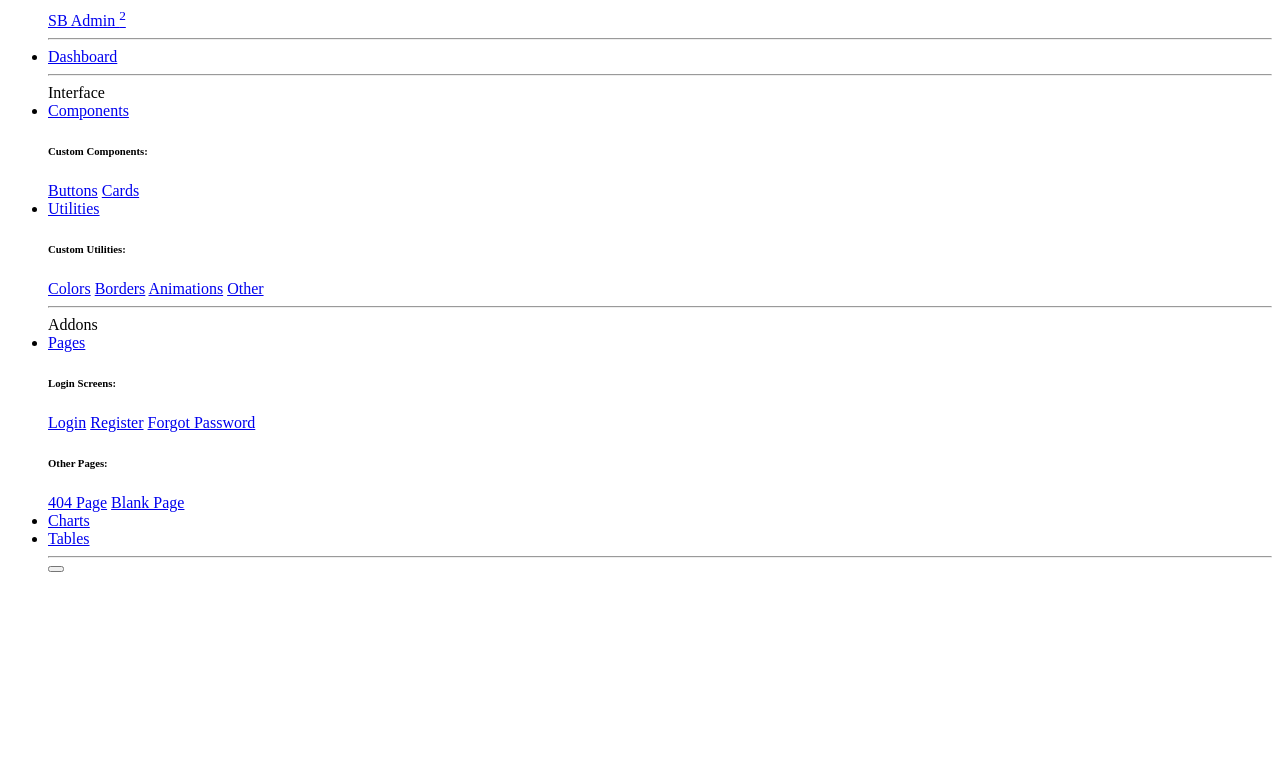
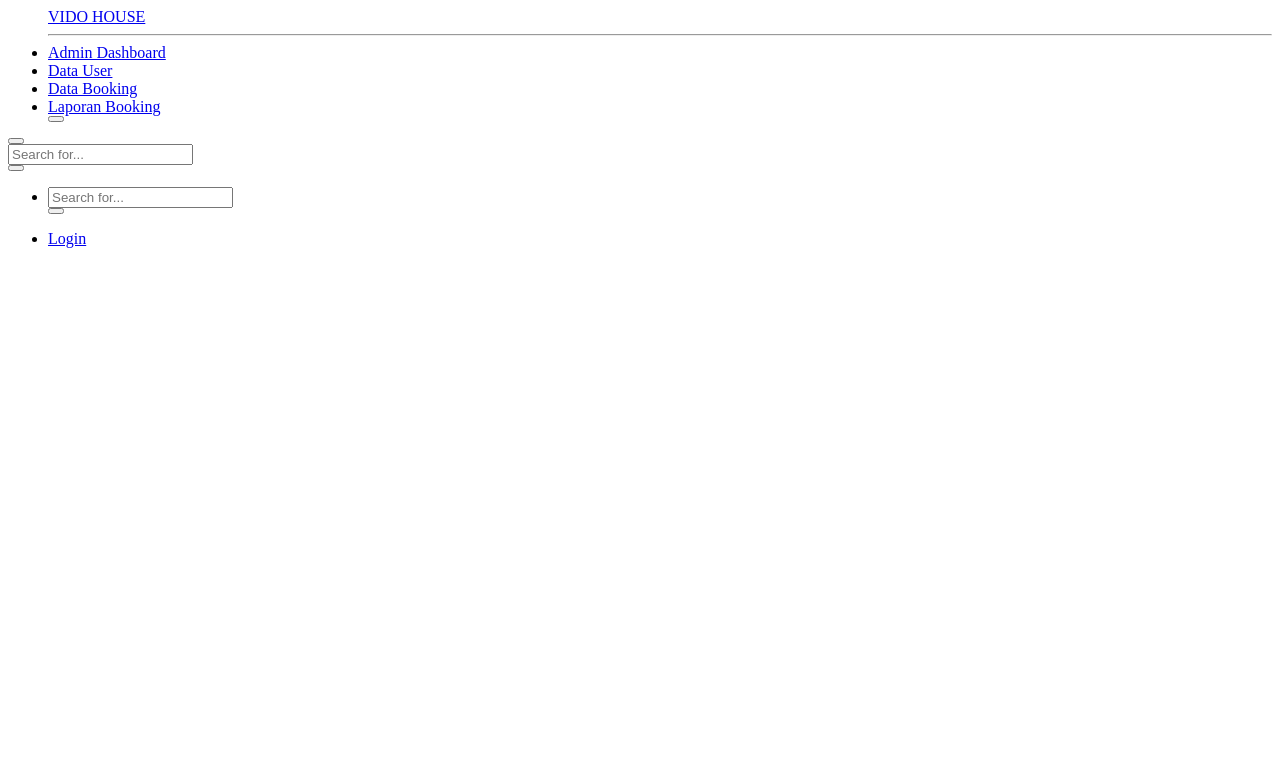
Before and after one commit to ferrysetefanus/vido-house, a CodeIgniter app: the page made by application/views/back/sidebar.php in a window 1280 px wide. Shown: the top 783 px of the page. Run offline with CodeIgniter, Linux system fonts and the light colour scheme.

Commit message:
menambahkan dashboard admin

```diff
--- a/application/controllers/Auth.php
+++ b/application/controllers/Auth.php
@@ -40,7 +40,7 @@ class Auth extends CI_Controller {
 
 				switch ($login->role) {
 					case 'admin':
-						redirect('admin/dashboard_admin');
+						redirect('admin/dashboard');
 						break;
 
 					case 'user':
--- a/application/models/Model_user.php
+++ b/application/models/Model_user.php
@@ -37,6 +37,18 @@ class Model_user extends CI_model {
 			return false;
 		}
 	}
+
+	public function get_all_users() {
+
+		$query = $this->db->get('users');
+		return $query->num_rows();
+	}
+
+	public function tampil_data() {
+
+		$query = $this->db->get('users');
+		return $query->result();
+	}
 }
 
 ?>
--- a/application/views/back/footer.php
+++ b/application/views/back/footer.php
@@ -9,7 +9,7 @@
   <script src="<?= base_url('assets/backend/js/sb-admin-2.min.js') ?>"></script>
 
   <!-- Page level plugins -->
-  <script src="<?= base_url('assets/backend/js/sb-admin-2.min.js') ?>"></script>
+  <script src="<?= base_url('assets/backend/vendor/chart.js/Chart.min.js') ?>"></script>
 
   <!-- Page level custom scripts -->
   <script src="<?= base_url('assets/backend/js/demo/chart-area-demo.js') ?>"></script>
--- a/application/views/back/header.php
+++ b/application/views/back/header.php
@@ -12,7 +12,7 @@
   <title><?= $title ?></title>
 
   <!-- Custom fonts for this template-->
-  <link href="vendor/fontawesome-free/css/all.min.css" rel="stylesheet" type="text/css">
+  <link href="<?= base_url('assets/backend/vendor/fontawesome-free/css/all.min.css') ?>" rel="stylesheet" type="text/css">
   <link href="https://fonts.googleapis.com/css?family=Nunito:200,200i,300,300i,400,400i,600,600i,700,700i,800,800i,900,900i" rel="stylesheet">
 
   <!-- Custom styles for this template-->
--- a/application/views/back/sidebar.php
+++ b/application/views/back/sidebar.php
@@ -1,15 +1,17 @@
-<!-- Page Wrapper -->
+<body id="page-top">
+
+  <!-- Page Wrapper -->
   <div id="wrapper">
 
     <!-- Sidebar -->
     <ul class="navbar-nav bg-gradient-primary sidebar sidebar-dark accordion" id="accordionSidebar">
 
       <!-- Sidebar - Brand -->
-      <a class="sidebar-brand d-flex align-items-center justify-content-center" href="index.html">
-        <div class="sidebar-brand-icon rotate-n-15">
-          <i class="fas fa-laugh-wink"></i>
+      <a class="sidebar-brand d-flex align-items-center justify-content-center" href="<?= base_url() ?>">
+        <div class="sidebar-brand-icon">
+          <i class="fas fa-store"></i>
         </div>
-        <div class="sidebar-brand-text mx-3">SB Admin <sup>2</sup></div>
+        <div class="sidebar-brand-text mx-3">VIDO HOUSE</div>
       </a>
 
       <!-- Divider -->
@@ -17,95 +19,32 @@
 
       <!-- Nav Item - Dashboard -->
       <li class="nav-item active">
-        <a class="nav-link" href="index.html">
+        <a class="nav-link" href="<?= base_url('admin/dashboard') ?>">
           <i class="fas fa-fw fa-tachometer-alt"></i>
-          <span>Dashboard</span></a>
-      </li>
-
-      <!-- Divider -->
-      <hr class="sidebar-divider">
-
-      <!-- Heading -->
-      <div class="sidebar-heading">
-        Interface
-      </div>
-
-      <!-- Nav Item - Pages Collapse Menu -->
-      <li class="nav-item">
-        <a class="nav-link collapsed" href="#" data-toggle="collapse" data-target="#collapseTwo" aria-expanded="true" aria-controls="collapseTwo">
-          <i class="fas fa-fw fa-cog"></i>
-          <span>Components</span>
-        </a>
-        <div id="collapseTwo" class="collapse" aria-labelledby="headingTwo" data-parent="#accordionSidebar">
-          <div class="bg-white py-2 collapse-inner rounded">
-            <h6 class="collapse-header">Custom Components:</h6>
-            <a class="collapse-item" href="buttons.html">Buttons</a>
-            <a class="collapse-item" href="cards.html">Cards</a>
-          </div>
-        </div>
-      </li>
-
-      <!-- Nav Item - Utilities Collapse Menu -->
-      <li class="nav-item">
-        <a class="nav-link collapsed" href="#" data-toggle="collapse" data-target="#collapseUtilities" aria-expanded="true" aria-controls="collapseUtilities">
-          <i class="fas fa-fw fa-wrench"></i>
-          <span>Utilities</span>
-        </a>
-        <div id="collapseUtilities" class="collapse" aria-labelledby="headingUtilities" data-parent="#accordionSidebar">
-          <div class="bg-white py-2 collapse-inner rounded">
-            <h6 class="collapse-header">Custom Utilities:</h6>
-            <a class="collapse-item" href="utilities-color.html">Colors</a>
-            <a class="collapse-item" href="utilities-border.html">Borders</a>
-            <a class="collapse-item" href="utilities-animation.html">Animations</a>
-            <a class="collapse-item" href="utilities-other.html">Other</a>
-          </div>
-        </div>
-      </li>
-
-      <!-- Divider -->
-      <hr class="sidebar-divider">
-
-      <!-- Heading -->
-      <div class="sidebar-heading">
-        Addons
-      </div>
-
-      <!-- Nav Item - Pages Collapse Menu -->
-      <li class="nav-item">
-        <a class="nav-link collapsed" href="#" data-toggle="collapse" data-target="#collapsePages" aria-expanded="true" aria-controls="collapsePages">
-          <i class="fas fa-fw fa-folder"></i>
-          <span>Pages</span>
-        </a>
-        <div id="collapsePages" class="collapse" aria-labelledby="headingPages" data-parent="#accordionSidebar">
-          <div class="bg-white py-2 collapse-inner rounded">
-            <h6 class="collapse-header">Login Screens:</h6>
-            <a class="collapse-item" href="login.html">Login</a>
-            <a class="collapse-item" href="register.html">Register</a>
-            <a class="collapse-item" href="forgot-password.html">Forgot Password</a>
-            <div class="collapse-divider"></div>
-            <h6 class="collapse-header">Other Pages:</h6>
-            <a class="collapse-item" href="404.html">404 Page</a>
-            <a class="collapse-item" href="blank.html">Blank Page</a>
-          </div>
-        </div>
+          <span>Admin Dashboard</span></a>
       </li>
 
       <!-- Nav Item - Charts -->
       <li class="nav-item">
-        <a class="nav-link" href="charts.html">
-          <i class="fas fa-fw fa-chart-area"></i>
-          <span>Charts</span></a>
+        <a class="nav-link" href="<?= base_url('admin/data_user') ?>">
+          <i class="fas fa-users"></i>
+          <span>Data User</span></a>
+      </li>
+
+
+      <!-- Nav Item - Charts -->
+      <li class="nav-item">
+        <a class="nav-link" href="<?= base_url('admin/data_barang') ?>">
+          <i class="fas fa-fw fa-database"></i>
+          <span>Data Booking</span></a>
       </li>
 
       <!-- Nav Item - Tables -->
       <li class="nav-item">
-        <a class="nav-link" href="tables.html">
-          <i class="fas fa-fw fa-table"></i>
-          <span>Tables</span></a>
+        <a class="nav-link" href="<?= base_url('admin/invoice') ?>">
+          <i class="fas fa-fw fa-file-invoice"></i>
+          <span>Laporan Booking</span></a>
       </li>
-
-      <!-- Divider -->
-      <hr class="sidebar-divider d-none d-md-block">
 
       <!-- Sidebar Toggler (Sidebar) -->
       <div class="text-center d-none d-md-inline">
@@ -114,3 +53,67 @@
 
     </ul>
     <!-- End of Sidebar -->
+
+    <!-- Content Wrapper -->
+    <div id="content-wrapper" class="d-flex flex-column">
+
+      <!-- Main Content -->
+      <div id="content">
+
+        <!-- Topbar -->
+        <nav class="navbar navbar-expand navbar-light bg-white topbar mb-4 static-top shadow">
+
+          <!-- Sidebar Toggle (Topbar) -->
+          <button id="sidebarToggleTop" class="btn btn-link d-md-none rounded-circle mr-3">
+            <i class="fa fa-bars"></i>
+          </button>
+
+          <!-- Topbar Search -->
+          <form class="d-none d-sm-inline-block form-inline mr-auto ml-md-3 my-2 my-md-0 mw-100 navbar-search">
+            <div class="input-group">
+              <input type="text" class="form-control bg-light border-0 small" placeholder="Search for..." aria-label="Search" aria-describedby="basic-addon2">
+              <div class="input-group-append">
+                <button class="btn btn-primary" type="button">
+                  <i class="fas fa-search fa-sm"></i>
+                </button>
+              </div>
+            </div>
+          </form>
+
+          <!-- Topbar Navbar -->
+          <ul class="navbar-nav ml-auto">
+
+            <!-- Nav Item - Search Dropdown (Visible Only XS) -->
+            <li class="nav-item dropdown no-arrow d-sm-none">
+              <a class="nav-link dropdown-toggle" href="#" id="searchDropdown" role="button" data-toggle="dropdown" aria-haspopup="true" aria-expanded="false">
+                <i class="fas fa-search fa-fw"></i>
+              </a>
+              <!-- Dropdown - Messages -->
+              <div class="dropdown-menu dropdown-menu-right p-3 shadow animated--grow-in" aria-labelledby="searchDropdown">
+                <form class="form-inline mr-auto w-100 navbar-search">
+                  <div class="input-group">
+                    <input type="text" class="form-control bg-light border-0 small" placeholder="Search for..." aria-label="Search" aria-describedby="basic-addon2">
+                    <div class="input-group-append">
+                      <button class="btn btn-primary" type="button">
+                        <i class="fas fa-search fa-sm"></i>
+                      </button>
+                    </div>
+                  </div>
+                </form>
+              </div>
+            </li>
+
+            <div class="topbar-divider d-none d-sm-block"></div>
+
+            <!-- Nav Item - User Information -->
+            <?php if ($this->session->userdata('username')) { ?>
+                  <li><div>Selamat Datang, <?= $this->session->userdata('username')?></div></li>
+                  <hr class="sidebar-divider d-none d-md-block">
+                  <li class="ml-2"><?= anchor('auth/logout', 'Logout') ?></li>
+                <?php } else { ?>
+                  <li><?= anchor('auth/login', 'Login') ?></li>
+                <?php } ?>
+
+          </ul>
+
+        </nav>
--- a/application/views/front/home.php
+++ b/application/views/front/home.php
@@ -166,11 +166,11 @@
 
               <div class="breakfast menu-restaurant">
                 <span class="clearfix">
-                  <a class="menu-title" href="#" data-meal-img="assets/img/restaurant/rib.jpg">Food Menu</a>
+                  <a class="menu-title" href="#" data-meal-img="assets/img/restaurant/rib.jpg">Teh ES</a>
                   <span style="left: 166px; right: 44px;" class="menu-line"></span>
                   <span class="menu-price">$20.99</span>
                 </span>
-                <span class="menu-subtitle">Neque porro quisquam est qui dolorem</span>
+                <span class="menu-subtitle">Teh Es</span>
               </div>
 
               <div class="breakfast menu-restaurant">
```
Also changed, not shown: application/controllers/admin/Dashboard.php (added, +16 -0 lines), application/controllers/admin/Data_user.php (added, +17 -0 lines), application/views/back/dashboard.php (added, +67 -0 lines), application/views/back/data_user.php (added, +34 -0 lines).
